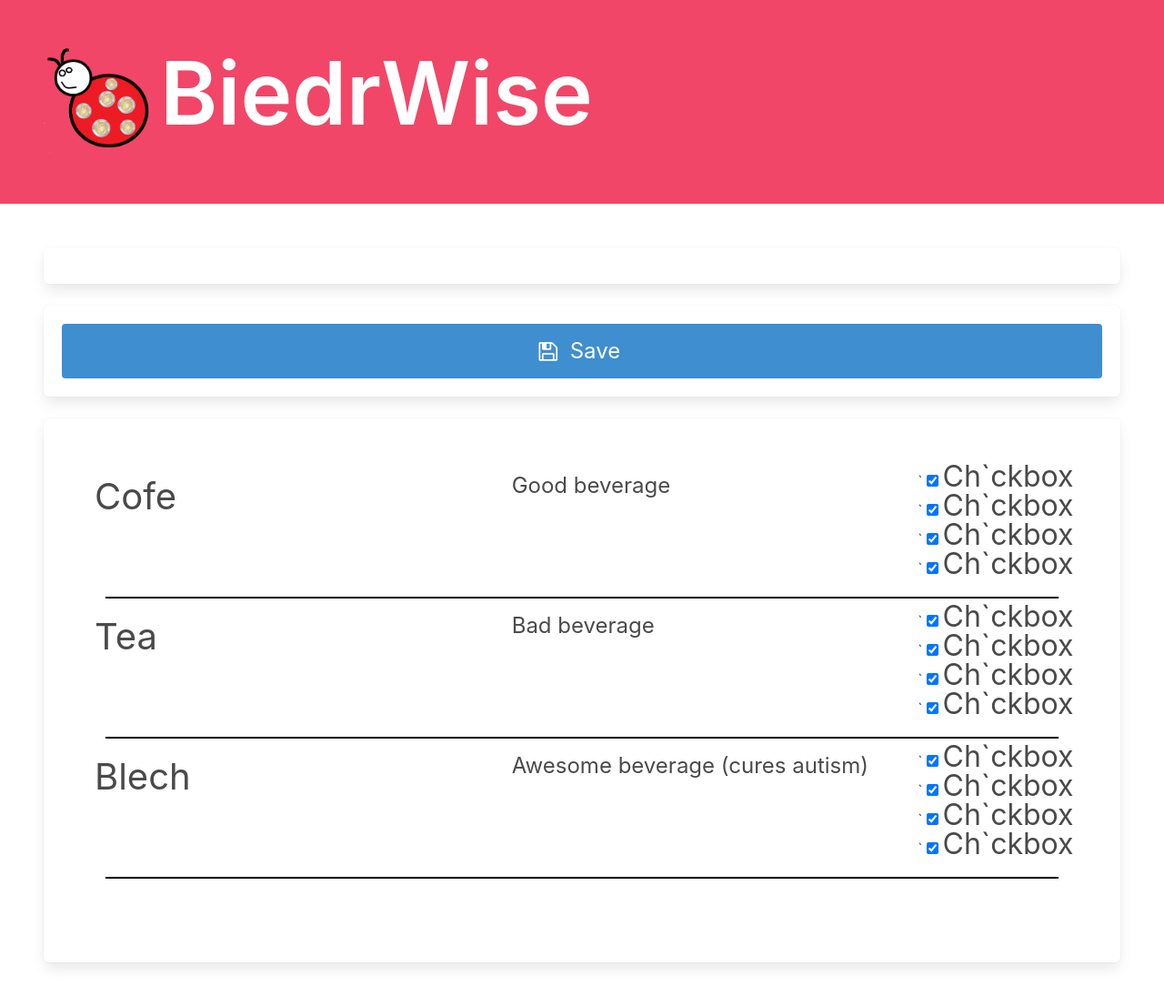
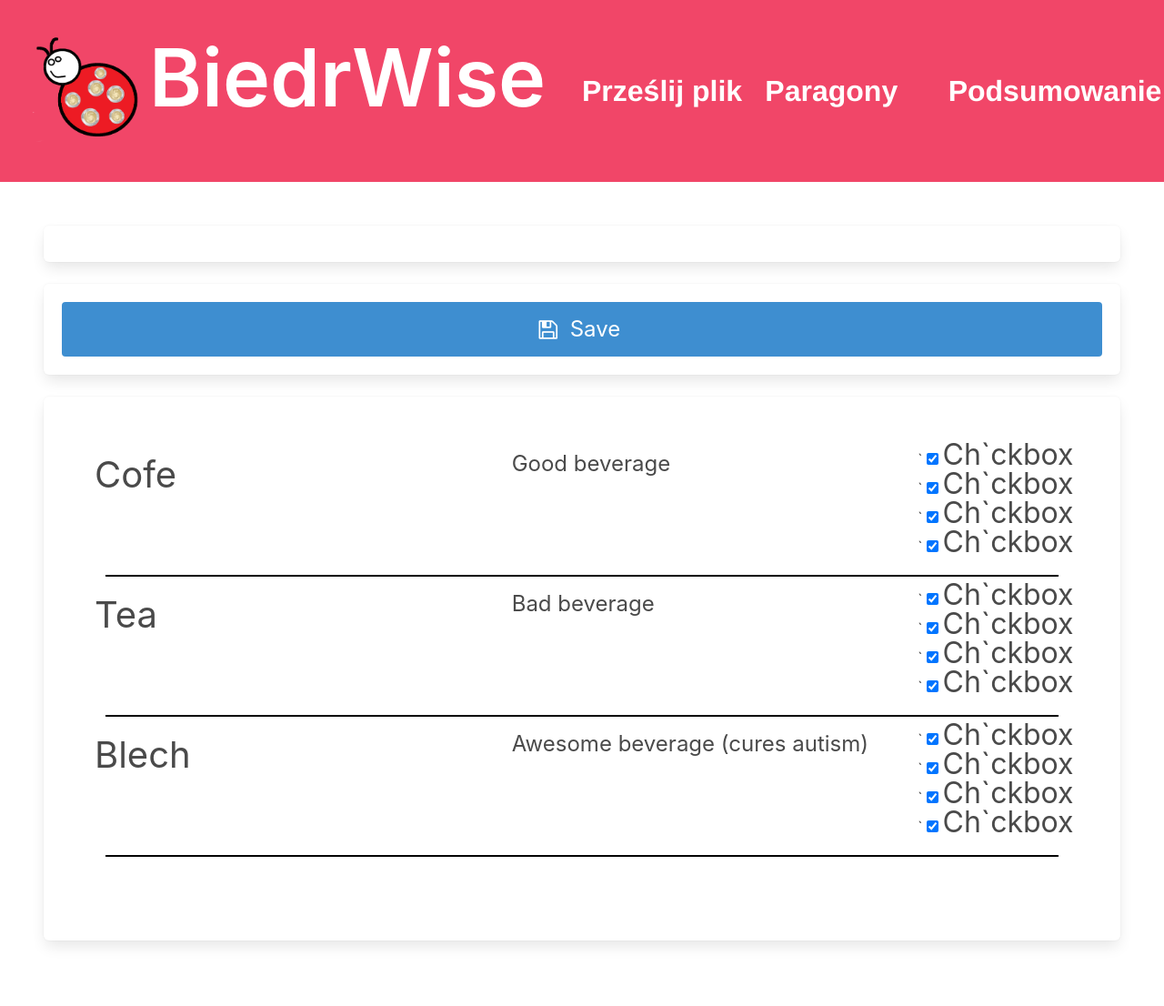
Before and after one commit to Pikne-Programy/biedrwise, a Flask app: page / in a window 1280 px wide. Shown: the whole page at 91% size. After the commit the page ends 1040 px from the top, so only its background shows below. Run offline with Flask 3, Linux system fonts and the light colour scheme.

Commit message:
added navigation bar links

```diff
--- a/biedrwise/templates/layout.html
+++ b/biedrwise/templates/layout.html
@@ -1,8 +1,9 @@
 <!DOCTYPE html>
 <html>
+
 <head>
   <meta charset="utf-8" />
-    <meta name="viewport" content="width=device-width, initial-scale=1"/>
+  <meta name="viewport" content="width=device-width, initial-scale=1" />
   <title>BiedrWise</title>
   <link rel="stylesheet" href="https://cdnjs.cloudflare.com/ajax/libs/font-awesome/4.7.0/css/font-awesome.min.css">
   <link rel="stylesheet" href="https://cdn.jsdelivr.net/npm/bulma@0.9.3/css/bulma.min.css" />
@@ -13,17 +14,33 @@
 
   <section class="hero is-danger">
     <div class="hero-body">
+      <div class="tile is-ancestor">
+        <div class="tile">
           <figure class="image is-128x128 is-pulled-left">
             <img src="/static/biedronka.png">
           </figure>
-      <p class="title" style="color: white; font-size: 6em">
+          <p class="title" style="color: white; font-size: 5.5em">
             BiedrWise
           </p>
+        </div>
+        <div class="tile is-2 has-text-centered m-auto" style="font-size: 2em; font-weight: bold; text-decoration: none; font-family: 'Helvetica', serif; color: white;">
+          <a href="/add-receipt">Prześlij plik</a>
+        </div>
+        <div class="tile is-2 has-text-centered m-auto" style="font-size: 2em; font-weight: bold; text-decoration: none; font-family: 'Helvetica', serif; color: white;">
+          <a href="/receipts">Paragony</a>
+        </div>
+        <div class="tile is-2 has-text-centered m-auto" style="font-size: 2em; font-weight: bold; text-decoration: none; font-family: 'Helvetica', serif; color: white;">
+          <a href="/user_debts">Podsumowanie</a>
+        </div>
+      </div>
     </div>
   </section>
   <div>
     {% block content %}{% endblock content %}
   </div>
-  <script src="https://cdn.jsdelivr.net/npm/bootstrap@5.3.2/dist/js/bootstrap.bundle.min.js" integrity="sha384-C6RzsynM9kWDrMNeT87bh95OGNyZPhcTNXj1NW7RuBCsyN/o0jlpcV8Qyq46cDfL" crossorigin="anonymous"></script>
+  <script src="https://cdn.jsdelivr.net/npm/bootstrap@5.3.2/dist/js/bootstrap.bundle.min.js"
+    integrity="sha384-C6RzsynM9kWDrMNeT87bh95OGNyZPhcTNXj1NW7RuBCsyN/o0jlpcV8Qyq46cDfL"
+    crossorigin="anonymous"></script>
 </body>
+
 </html>
```
Lines whose indentation alone changed are shown as unchanged.
